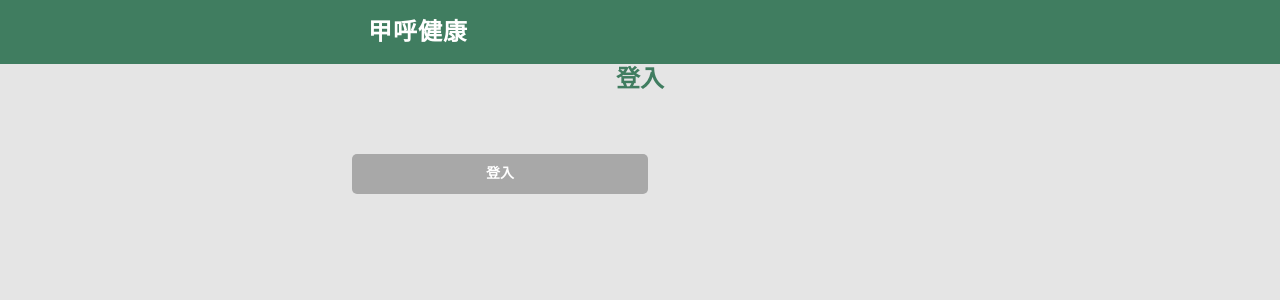
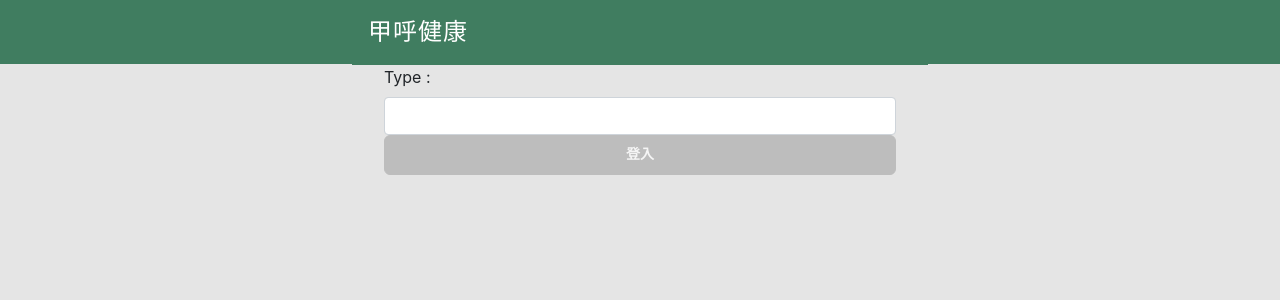
Before and after one commit to yachen168/Healthy-Eating, a Vue app: page /login in a window 1280 px wide. Shown: the top 300 px of the page. Built offline with nearby package versions, Linux system fonts and the light colour scheme.

Commit message:
feat:共用按鈕完成

```diff
--- a/package.json
+++ b/package.json
@@ -9,6 +9,8 @@
   },
   "dependencies": {
     "ant-design-vue": "^1.6.5",
+    "bootstrap": "^4.5.2",
+    "bootstrap-vue": "^2.17.3",
     "core-js": "^3.6.5",
     "vee-validate": "^3.4.0",
     "vue": "^2.6.11",
--- a/src/assets/main.scss
+++ b/src/assets/main.scss
@@ -1,2 +1,3 @@
 @import './scss/reset';
 @import './scss/base';
+// @import './scss/button';
--- /dev/null
+++ b/src/assets/scss/_button.scss
@@ -0,0 +1,20 @@
+.disable-button.btn-secondary.disabled{
+    background-color: #A8A8A8;
+    border-color: #A8A8A8;
+}
+
+.btn-secondary:hover {
+    background-color:#407D60;
+    border-color:#407D60;
+}
+
+.base-button{
+    width: 296px;
+    height: 40px;
+    font-size: 14px;
+    font-family: Roboto;
+    font-weight: 700;
+    border-radius: 6px;
+    background-color:#407D60;
+    border-color:#407D60;
+}
--- a/src/components/common/Navbar.vue
+++ b/src/components/common/Navbar.vue
@@ -18,7 +18,7 @@ export default {};
   display: flex;
   justify-content: space-between;
   align-items: center;
-  padding: 12px 16px;
+  padding: 18px 16px;
   background-color: #407d60;
   .logo {
     font-size: 24px;
--- /dev/null
+++ b/src/components/common/commcoButton.vue
@@ -0,0 +1,52 @@
+<template>
+  <div class="commcoButton">
+    <b-button
+      block
+      class="base-button"
+      :disabled="disabledState"
+      :class="{ 'disable-button': disabledState }"
+      @click="$emit('update:check')"
+      >{{ title }}</b-button
+    >
+  </div>
+</template>
+
+<script>
+export default {
+  name: "commcoButton",
+  props: {
+    title: {
+      type: String,
+      required: true
+    },
+    disabledState: {
+      type: Boolean,
+      required: true
+    }
+  }
+};
+</script>
+
+<style lang="scss" scoped>
+.disable-button.btn-secondary.disabled {
+  background-color: #a8a8a8;
+  border-color: #a8a8a8;
+}
+
+.btn-secondary:hover {
+  background-color: #407d60;
+  border-color: #407d60;
+}
+
+.base-button {
+  // width: 296px;
+  height: 40px;
+  font-size: 14px;
+  font-family: Roboto;
+  font-weight: 700;
+  border-radius: 6px;
+  background-color: #407d60;
+  border-color: #407d60;
+  margin: 0 auto;
+}
+</style>
--- a/src/main.js
+++ b/src/main.js
@@ -4,6 +4,7 @@ import router from "./router";
 import store from "./store";
 
 import "./plugins/ant-design";
+import "./plugins/bootstrap";
 import "./assets/main.scss";
 
 Vue.config.productionTip = false;
--- /dev/null
+++ b/src/plugins/bootstrap.js
@@ -0,0 +1,6 @@
+import Vue from "vue";
+import { ButtonPlugin, FormInputPlugin } from "bootstrap-vue";
+import "bootstrap/dist/css/bootstrap.css";
+import "bootstrap-vue/dist/bootstrap-vue.css";
+Vue.use(ButtonPlugin);
+Vue.use(FormInputPlugin);
--- a/src/views/Login.vue
+++ b/src/views/Login.vue
@@ -1,37 +1,49 @@
 <template>
   <div class="login-page">
-    <Navbar> </Navbar>
-    <BaseTitle title="登入"></BaseTitle>
-    <BaseButton buttonText="登入" buttonClass="disabled"></BaseButton>
+    <Navbar></Navbar>
+    <section class="main">
+      <label :for="test"
+        >Type <code>{{ type }}</code
+        >:</label
+      >
+      <b-form-input :id="test" :type="type"></b-form-input>
+      <commcoButton title="登入" :disabledState="state"></commcoButton>
+    </section>
   </div>
 </template>
 
 <script>
 import Navbar from "@/components/common/Navbar";
-import BaseTitle from "@/components/common/BaseTitle";
-import BaseButton from "@/components/common/BaseButton";
-
+import commcoButton from "@/components/common/commcoButton";
 export default {
+  data() {
+    return {
+      state: true
+    };
+  },
+  methods: {},
   components: {
     Navbar,
-    BaseTitle,
-    BaseButton
+    commcoButton
   }
 };
 </script>
 
 <style lang="scss" scoped>
-::v-deep .ant-form-item-label {
-  padding: 0;
-  line-height: 1.5;
-  label {
-    font-size: 16px;
-    font-weight: 500;
-    color: #4f7b62;
-  }
+::v-deep .main {
+  padding: 0 32px;
 }
+// ::v-deep .ant-form-item-label {
+//   padding: 0;
+//   line-height: 1.5;
+//   label {
+//     font-size: 16px;
+//     font-weight: 500;
+//     color: #4f7b62;
+//   }
+// }
 
-::v-deep .ant-input {
-  border-color: #4f7b62;
-}
+// ::v-deep .ant-input {
+//   border-color: #4f7b62;
+// }
 </style>
```
Also changed, not shown: src/components/common/commonInput.vue (added, +15 -0 lines), 1 other file (tests, documents, lock files or other folders).
